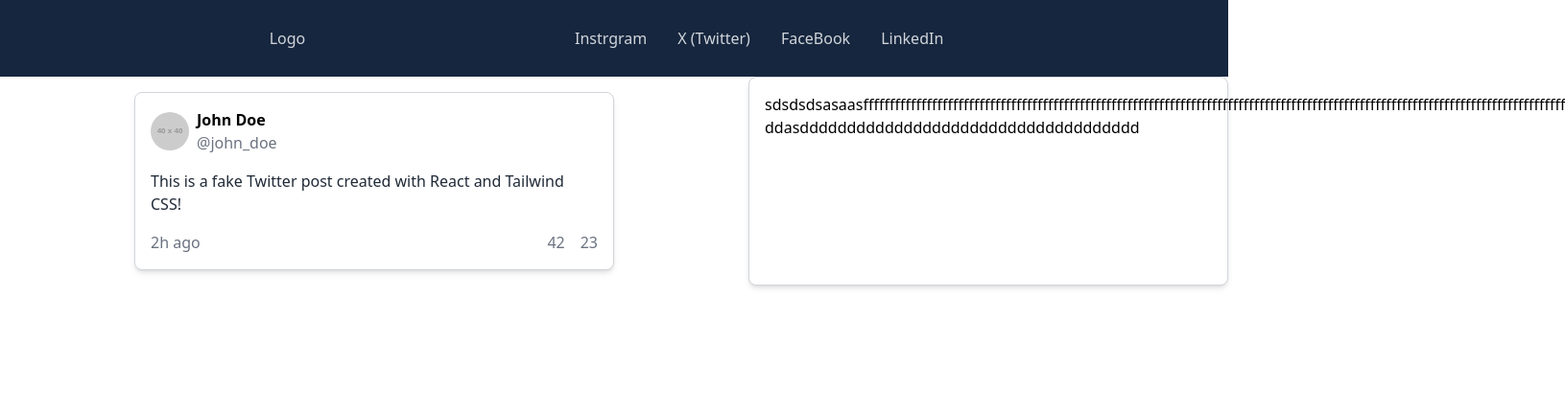
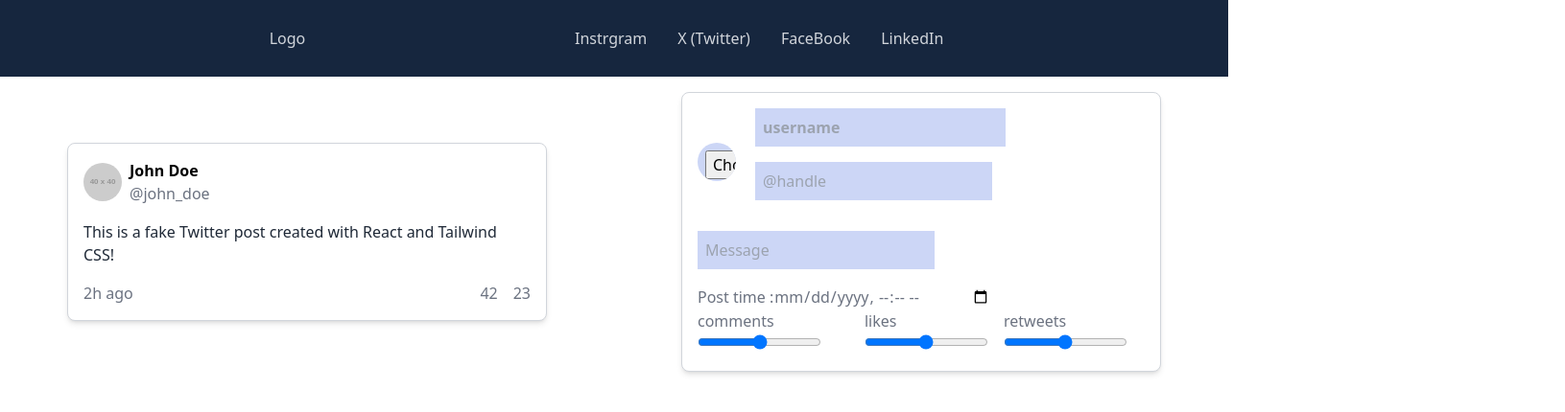
Before and after one commit to Rsingh1996/social-media-fakepost, a React (Vite) app: page / in a window 1280 px wide. Shown: the top 430 px of the page at 96% size, 1631 px wide, since content can reach past the window. Built offline with nearby package versions, Linux system fonts and the light colour scheme.

Commit message:
created skeleton of createTwitterPost component

```diff
--- a/src/component/CreateTwitterPost.jsx
+++ b/src/component/CreateTwitterPost.jsx
@@ -1,12 +1,60 @@
 import React from "react";
-
+import TwitterPost from "./TwitterPost";
 const CreateTwitterPost = () => {
   return (
-    <div className=" max-w-[500px] bg-white border border-gray-300 rounded-lg p-4 mb-4 shadow-md">
-      <h1>
-        sdsdsdsasaasfffffffffffffffffffffffffffffffffffffffffffffffffffffffffffffffffffffffffffffffffffffffffffffffffffffffffffffffffffffffffffffffffffff
-        ddasdddddddddddddddddddddddddddddddddddd
-      </h1>
+    <div className="container flex items-center justify-center mx-auto p-4">
+      <div className="max-w-[500px] bg-white border border-gray-300 rounded-lg p-4 mb-4 shadow-md">
+        <div className="flex items-center mb-4">
+          <input
+            className="rounded-full w-10 h-10 mr-5 bg-[#ccd6f6] p-2"
+            type="file"
+            name="uploader"
+            id="uploader"
+            accept="image/*"
+            capture
+          />
+
+          <div>
+            <input
+              className="font-bold bg-[#ccd6f6] p-2"
+              type="text"
+              placeholder="username"
+            />
+            <br />
+            <input
+              className="text-gray-500 bg-[#ccd6f6] p-2 my-4"
+              type="text"
+              placeholder="@handle"
+            />
+          </div>
+        </div>
+        <input
+          className="text-gray-800 bg-[#ccd6f6] p-2"
+          placeholder="Message"
+          name="messgae"
+          rows={10}
+        />
+        <div className="flex flex-col justify-between mt-4 text-gray-500">
+          <div>
+            <label>Post time :</label>
+            <input type="datetime-local" />
+          </div>
+          <div className="flex">
+            <div className="mr-4">
+              {"comments"}
+              <input type="range" />
+            </div>
+            <div className="mr-4">
+              {"likes"}
+              <input type="range" />
+            </div>
+            <div>
+              {"retweets"}
+              <input type="range" />
+            </div>
+          </div>
+        </div>
+      </div>
     </div>
   );
 };
--- a/src/component/Home.jsx
+++ b/src/component/Home.jsx
@@ -7,7 +7,7 @@ export const Home = () => {
   return (
     <div>
       <Navbar />
-      <div className="flex">
+      <div className="flex justify-normal items-center">
         <Twitter />
         <CreateTwitterPost />
       </div>
```
